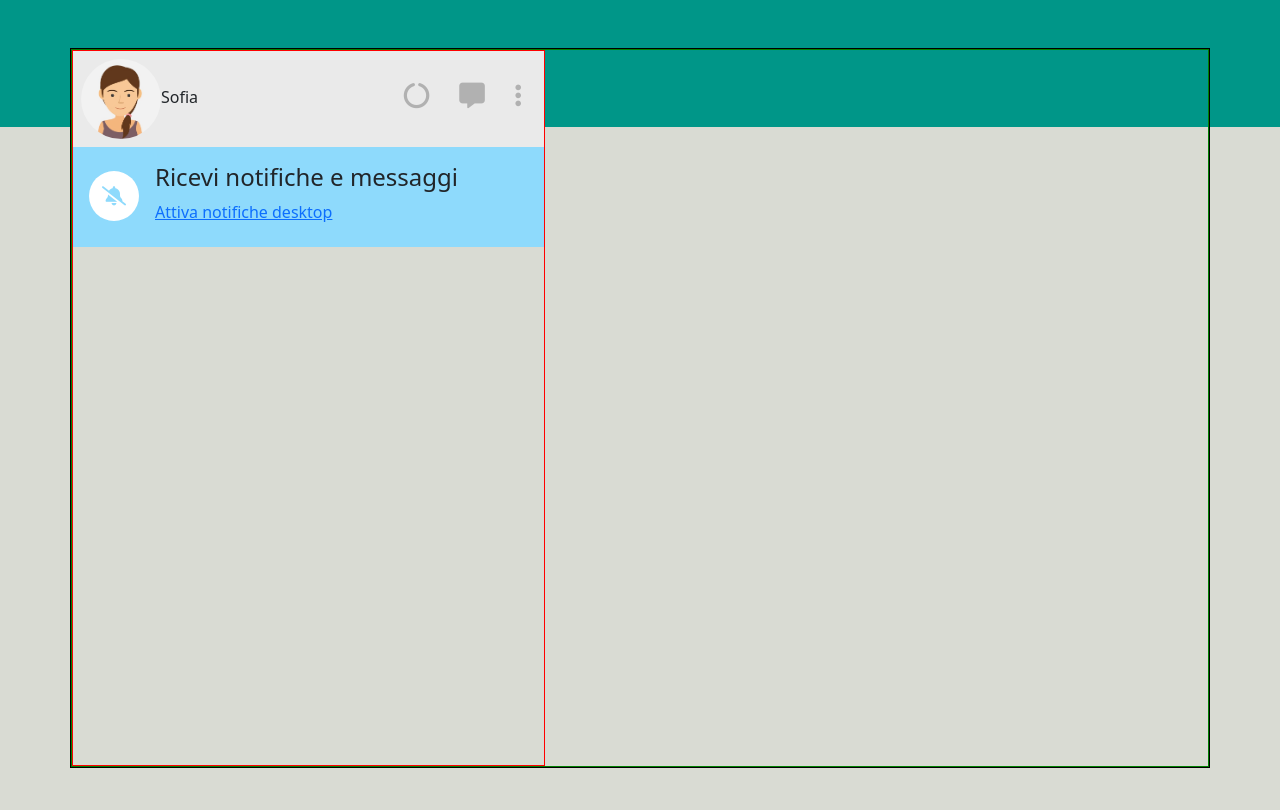
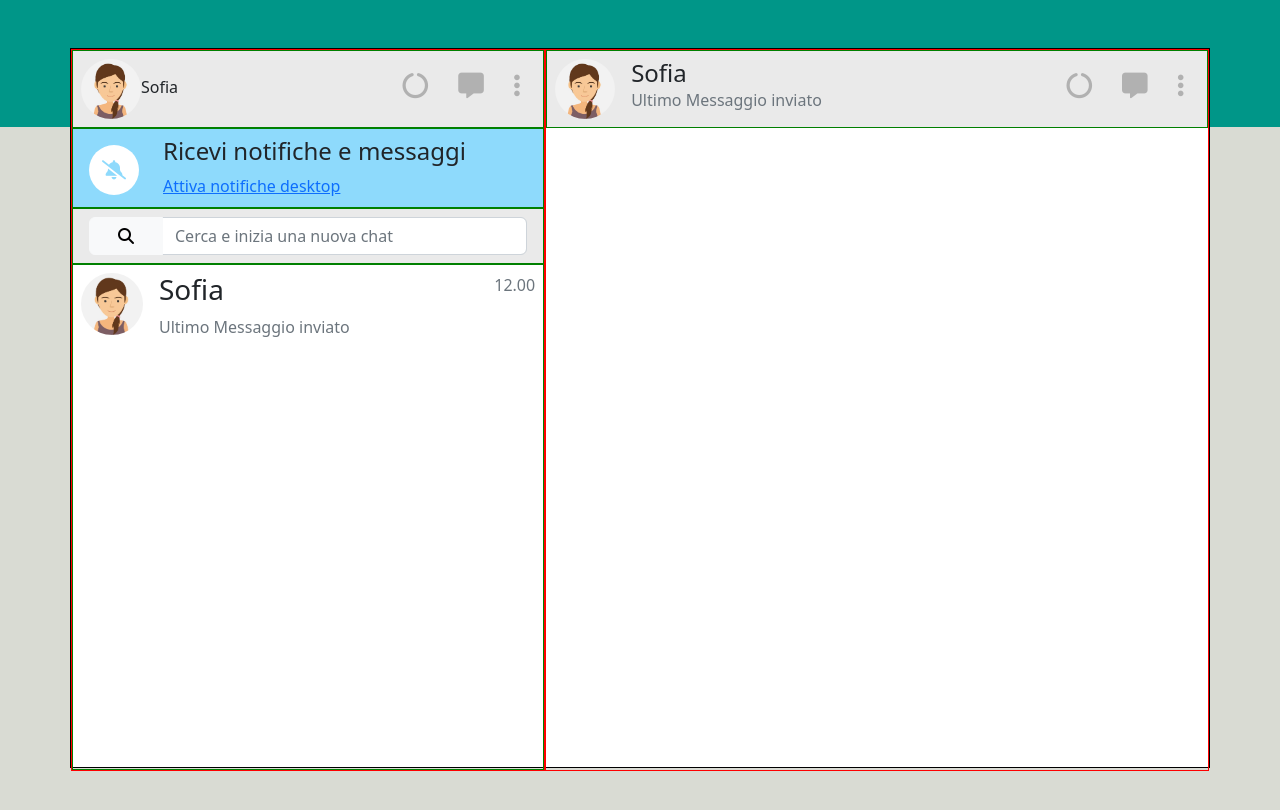
Before and after one commit to CarloColletti/vue-boolzapp, a plain HTML site: page index.html in a window 1280 px wide. Drawn offline with nearby package versions, Linux system fonts and the light colour scheme.

Commit message:
add search, chat list + overflow, chat open avatar

```diff
--- a/css/style.css
+++ b/css/style.css
@@ -3,13 +3,29 @@
     border: 1px solid red;
 }
 
-[class^="row"] {
+section {
     border: 1px solid green;
 }
 
 [class^="container"] {
     border: 1px solid black;
 }
+
+/******************************************************** utilites ********************************************************/
+
+.w-15 {
+    width: 15%;
+}
+
+/* personal fonts  */
+.personal-font-h {
+    font-size: 0.4rem;
+}
+
+.personal-font-access {
+    font-size: 1rem;
+}
+
 
 /**************************************** personal color background ****************************************/
 /* background color splitted  */
@@ -19,8 +35,13 @@ body {
     background: linear-gradient(to top, rgba(217, 219, 211, 1) 85%, rgba(0, 150, 136, 1) 50%);
 }
 
-/* chat and avatar background  */
-.bg-personal-avatar {
+/* default color backgrond app  */
+.app-container {
+    background-color: white;
+}
+
+/* chat, avatar and search background  */
+.bg-personal {
     background-color: #eaeaea;
 }
 
@@ -42,12 +63,12 @@ body {
 
 /* altezza sezione avatar e contatto chat */
 .h-alt {
-    height: 80px;
+    height: 60px;
 }
 
 /* altezza per contenitore del'allert per desktop  */
 .h-bell {
-    height: 100px;
+    height: 80px;
 }
 
 /********************************************* avatar impostazioni  *********************************************/
@@ -59,7 +80,7 @@ body {
 
 /* controll-chat */
 .controls-chat {
-    line-height: 80px;
+    line-height: 60px;
 }
 
 /* padding e colore simboli  */
@@ -83,4 +104,21 @@ body {
     font-size: 1.2rem;
 }
 
-.notifications-text {}
+/*************************************************** chat impostazioni ***************************************************/
+
+/* avatar immagine chat  */
+.img-chat {
+    border-radius: 50%;
+}
+
+/* text overflow */
+.text-overflow {
+    height: calc(90vh - 214px);
+    overflow: auto;
+}
+
+/***************************************************** section chat open  *****************************************************/
+
+.chat-avatar-img {
+    width: 60px;
+}
--- a/index.html
+++ b/index.html
@@ -38,7 +38,7 @@
                 <!-- user e contatti  -->
                 <div class="col-5 p-0">
                     <!-- section user  -->
-                    <section class="bg-personal-avatar p-2 d-flex justify-content-between">
+                    <section class="bg-personal p-2 d-flex justify-content-between">
                         <div class="avatar h-alt">
                             <img src="./img/avatar_io.jpg" class="avatar-img" alt="#">
                             <span>Sofia</span>
@@ -51,13 +51,71 @@
                     </section>
 
                     <!-- section allert desktop  -->
-                    <section class="bg-personal-desktop h-bell p-3 d-flex lh-base">
-                        <div class="bell mt-2">
+                    <section class="bg-personal-desktop h-bell d-flex">
+                        <div class="bell m-3">
                             <i class="fa-solid fa-bell-slash"></i>
                         </div>
-                        <div class="notifications-text px-3 my-0">
+                        <div class="notifications-text m-2">
                             <h4>Ricevi notifiche e messaggi</h4>
                             <a href="#">Attiva notifiche desktop</a>
+                        </div>
+                    </section>
+
+                    <!-- section search -->
+                    <section class="bg-personal px-3">
+                        <div class="input-group py-2">
+                            <button class="btn btn-light" type="button" id="button-addon1">
+                                <i class="fa-solid fa-magnifying-glass px-3"></i>
+                            </button>
+                            <input type="text" class="form-control" placeholder="Cerca e inizia una nuova chat"
+                                aria-label="Example text with button addon" aria-describedby="button-addon1">
+                        </div>
+                    </section>
+
+                    <!-- section messaggi  -->
+                    <section class="message text-overflow ">
+                        <div class="p-2 d-flex justify-content-between">
+                            <div class="d-flex">
+                                <div class="avatar w-15">
+                                    <img src="./img/avatar_io.jpg" class="img-fluid img-chat" alt="#">
+                                </div>
+                                <div class="px-3">
+                                    <h3>
+                                        Sofia
+                                    </h3>
+                                    <div class="text-secondary">
+                                        Ultimo Messaggio inviato
+                                    </div>
+                                </div>
+                            </div>
+                            <div class="text-secondary h-alt">
+                                <span>12.00</span>
+                            </div>
+                        </div>
+                    </section>
+                </div>
+
+
+                <div class="col-7 p-0">
+                    <!-- section chat-img  -->
+                    <section class="bg-personal p-2 d-flex justify-content-between">
+                        <div class="avatar h-alt d-flex">
+                            <div class="avatar">
+                                <img src="./img/avatar_io.jpg" class="img-fluid img-chat chat-avatar-img" alt="#">
+                            </div>
+                            <div class="px-3">
+                                <h3 class="m-0 fs-4">
+                                    Sofia
+                                </h3>
+                                <div class="text-secondary fs-6">
+                                    Ultimo Messaggio inviato
+                                </div>
+                            </div>
+                        </div>
+                        <div class="controls-chat h-alt">
+                            <i class="fa-solid fa-circle-notch"></i>
+                            <i class="fa-solid fa-message"></i>
+                            <i class="fa-solid fa-ellipsis-vertical"></i>
                         </div>
                     </section>
                 </div>
```
